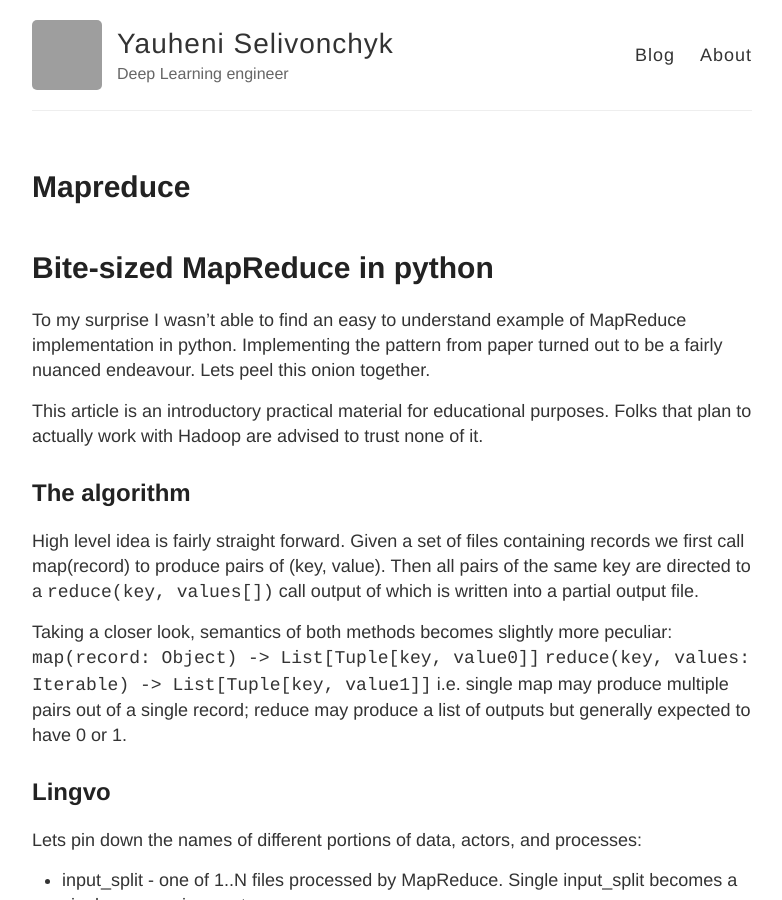
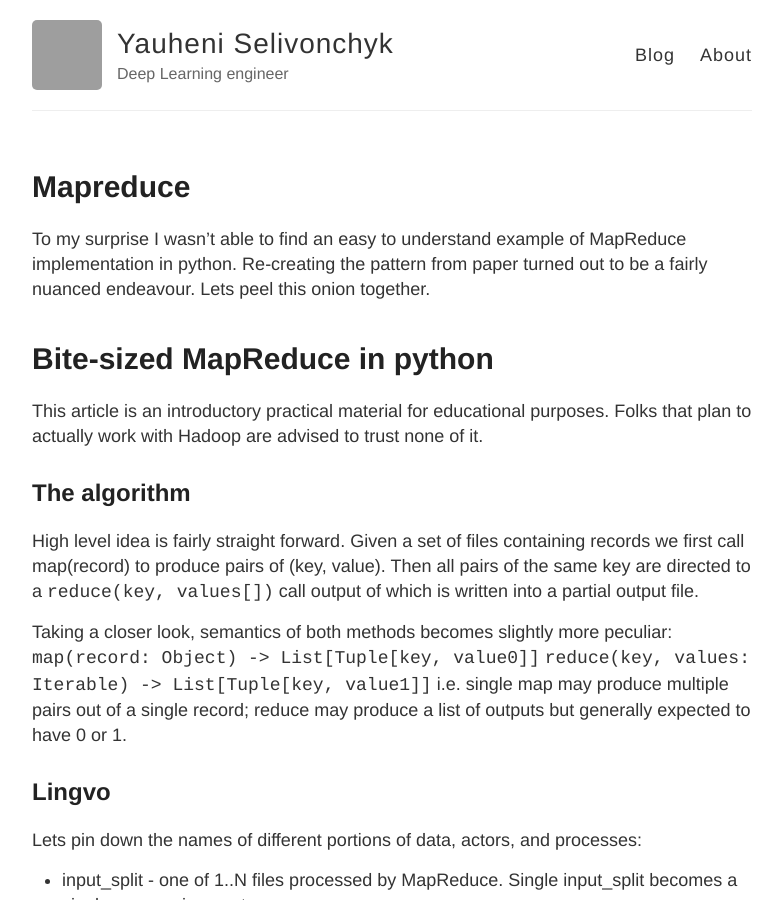
Before and after one commit to yselivonchyk/yselivonchyk.github.io, a Jekyll site: the page built from _posts/2026-04-21-MapReduce.md, in a window 1280 px wide and 900 px high. Shown: the whole window, without its empty margins (248-1030 px from the left). Built offline with Jekyll 4.4.1, drawn with Linux system fonts in a browser that asks for light colours; our own code applies the rules of GitHub Pages for plain Markdown files; grey boxes are pictures that could not be loaded.

Commit message:
article_intro

```diff
--- a/_posts/2026-04-21-MapReduce.md
+++ b/_posts/2026-04-21-MapReduce.md
@@ -1,6 +1,6 @@
+To my surprise I wasn't able to find an easy to understand example of MapReduce implementation in python. Re-creating the pattern from paper turned out to be a fairly nuanced endeavour. Lets peel this onion together.
+
 # Bite-sized MapReduce in python
-
-To my surprise I wasn't able to find an easy to understand example of MapReduce implementation in python. Implementing the pattern from paper turned out to be a fairly nuanced endeavour. Lets peel this onion together.
 
 This article is an introductory practical material for educational purposes. Folks that plan to actually work with Hadoop are advised to trust none of it.
 
```
